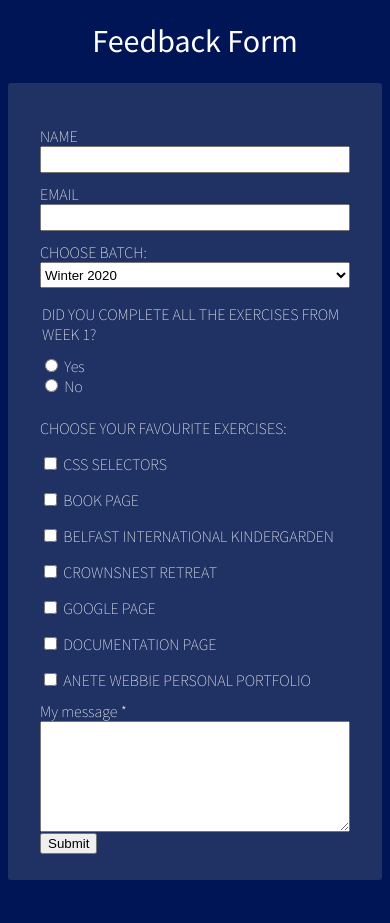
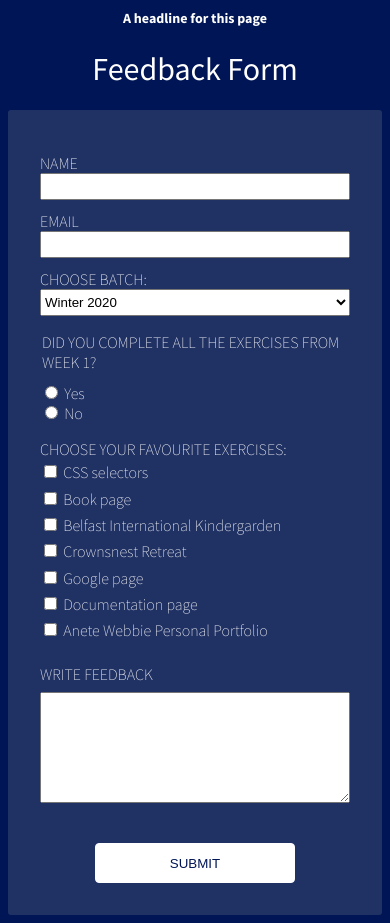
Before and after one commit to ikoroleva/day7, a website: page survey-page/src/index.html in a window 390 px wide. Before the commit the page ends 888 px from the top, so only its background shows below. Drawn offline with nearby package versions, Linux system fonts and the light colour scheme; files that its build step writes are made by us from their sources.

Commit message:
added some styles and media queries

```diff
--- a/survey-page/src/index.html
+++ b/survey-page/src/index.html
@@ -13,6 +13,7 @@
 
 <body>
     <header>
+        <h1 class="title">A headline for this page</h1>
         <h1 class="feedback_header">Feedback Form</h1>
     </header>
     <main>
@@ -83,14 +84,12 @@
 
 
             </fieldset>
-            <div class="feedback_message">
-                <label class="feedback_message_lbl" for="">My message *</label>
-                <textarea class="feedback_message_text" name="message" id="contact_my_message" cols="30"
+            <div class="feedback_form_message">
+                <label class="feedback_form_message_lbl" for="">Write feedback</label>
+                <textarea class="feedback_form_message_text" name="message" id="contact_my_message" cols="30"
                     rows="7"></textarea>
             </div>
-            <div class="sibmit_button">
-                <button type="submit">Submit</button>
-            </div>
+            <button type="submit" class="submit_button">Submit</button>
 
         </form>
 
--- a/survey-page/src/scss/style.scss
+++ b/survey-page/src/scss/style.scss
@@ -18,6 +18,32 @@ html {
 body {
     background-color: $dark_blue;
 }
+
+.title {
+    font-family: 'Source Sans Pro', sans-serif;
+    color: $white;
+    text-align: center;
+    font-size: 32px;
+
+    @media (max-width: 320px) {
+        font-size: 12px;
+    }
+
+    @media (min-width: 320px) and (max-width:480px) {
+        font-size: 14px;
+    }
+
+    @media (min-width: 480px) and (max-width:800px) {
+        font-size: 20px;
+    }
+
+    @media (min-width: 800px) and (max-width:1280px) {
+        font-size: 24px;
+    }
+
+}
+
+
 
 .feedback_header {
     font-family: 'Source Sans Pro', sans-serif;
@@ -85,34 +111,47 @@ body {
     &_checkbox {
         margin: 0;
         border: none;
-        padding: .7em 0;
+        padding: .3em 0;
 
         &_legend {
-            padding-top: 1em;
+            padding: 1em 0;
             text-transform: uppercase;
         }
 
 
         &_option {
-            margin-top: 1em;
+            text-transform: none;
+            padding: .2em 0;
         }
 
     }
 
+    &_message {
+        display: flex;
+        flex-direction: column;
+        padding: .5em 0;
+
+
+        &_lbl {
+            text-transform: uppercase;
+            padding: .5em 0;
+        }
+    }
+
+    .submit_button {
+
+        display: block;
+        color: $dark_blue;
+        background-color: $white;
+        border: 1px solid $white;
+        border-radius: 0.25rem;
+        width: 200px;
+        height: 40px;
+        margin: 0 auto;
+        text-transform: uppercase;
+        margin-top: 2rem;
+
+
+    }
 
 }
-
-
-.feedback_message {
-    display: flex;
-    flex-direction: column;
-}
-
-.sibmit_button {
-
-    margin: 0 auto;
-    color: $dark_blue;
-    border-radius: 5px;
-    height: 1em;
-
-}
```
